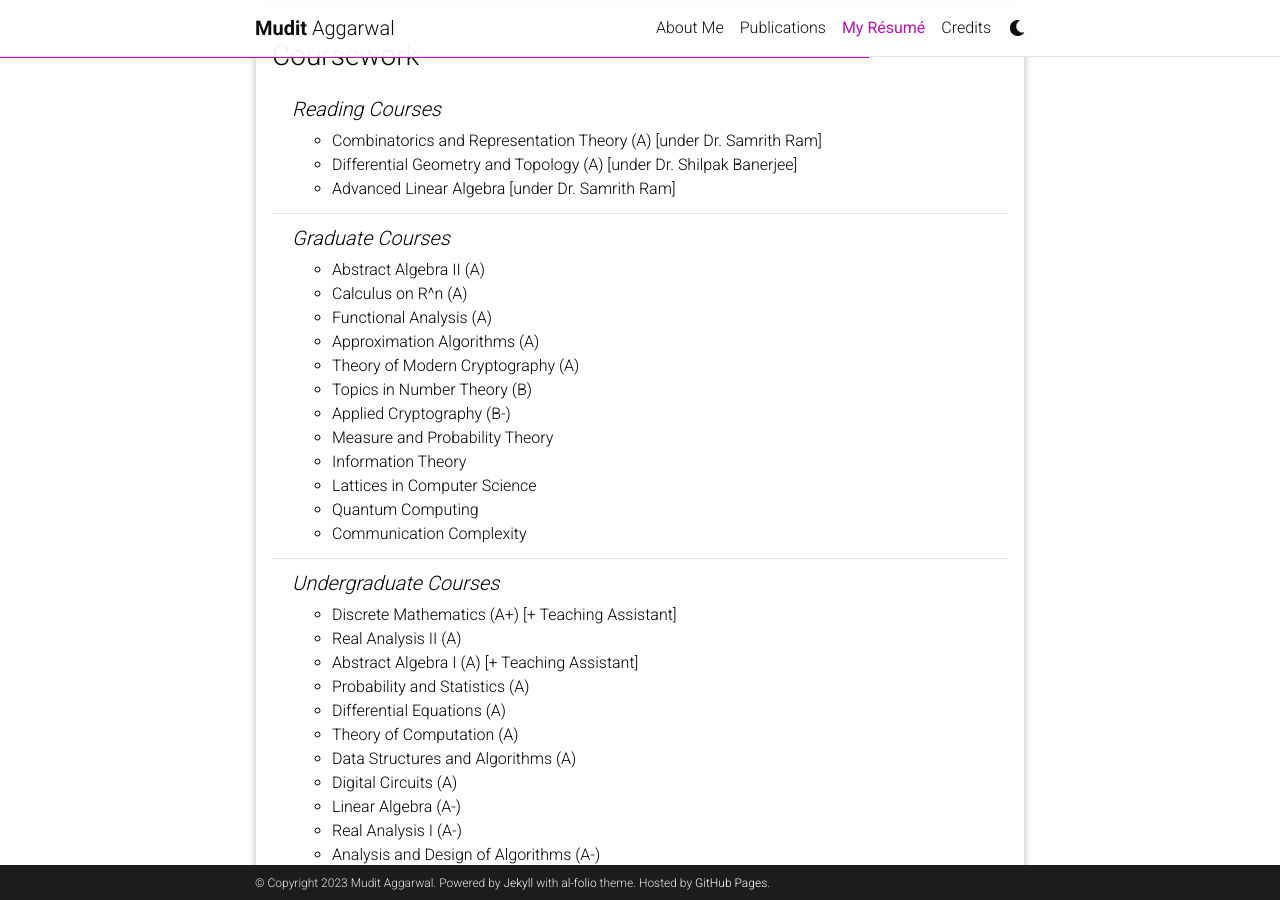
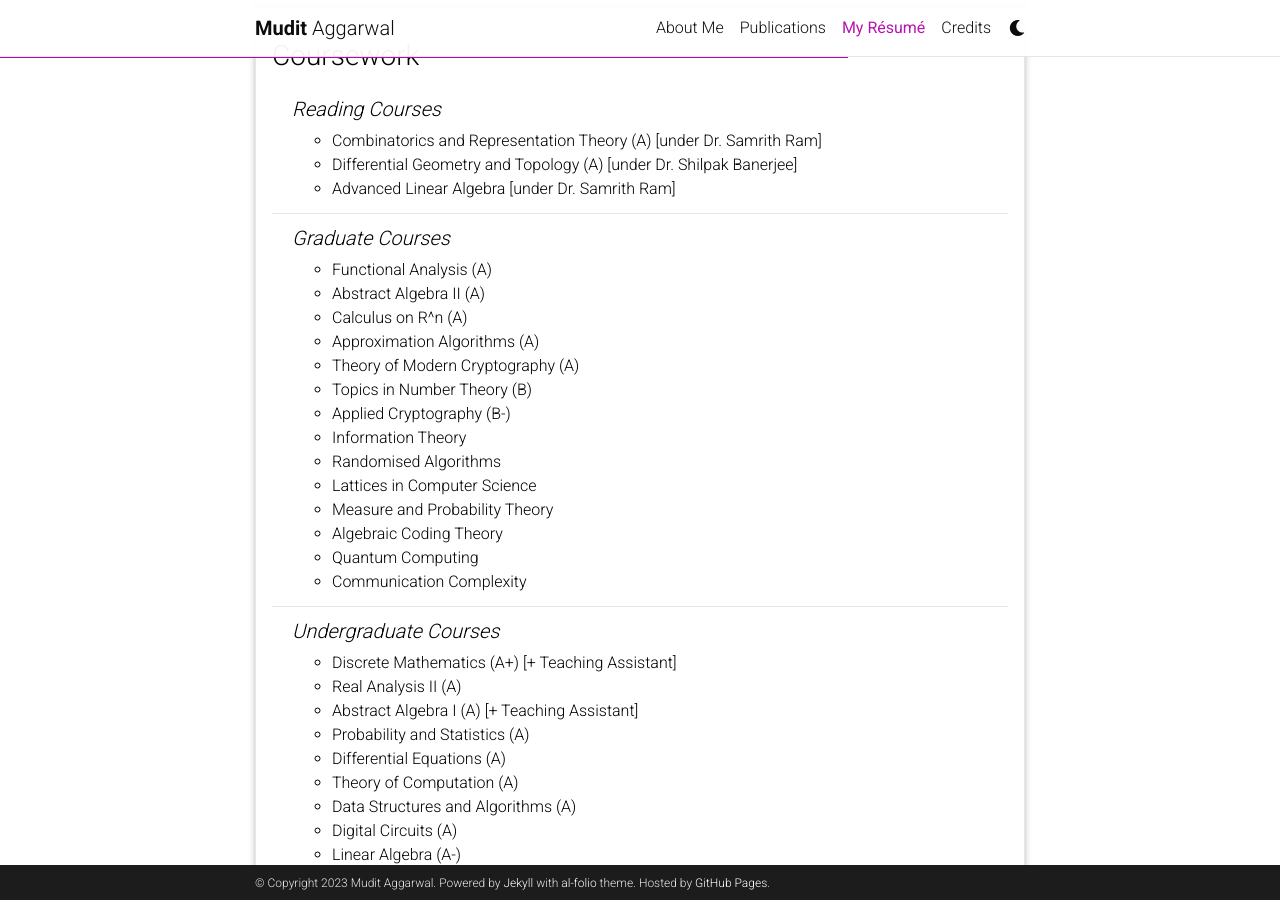
Before and after one commit to v1at0r/v1at0r.github.io, a Jekyll site: the page built from _pages/resume.md, in a window 1280 px wide and 900 px high, scrolled down 1278 px. Built offline with Jekyll 4.4.1, drawn with Linux system fonts in a browser that asks for light colours; comment, search, counter and statistics services are not loaded; a style sheet for code colours, icons or effects is not loaded.

Commit message:
Update cv.yml

```diff
--- a/_data/cv.yml
+++ b/_data/cv.yml
@@ -75,16 +75,18 @@
 
     - title: Graduate Courses
       items:
+        - Functional Analysis (A)
         - Abstract Algebra II (A)
         - Calculus on R^n (A)
-        - Functional Analysis (A)
         - Approximation Algorithms (A)
         - Theory of Modern Cryptography (A)
         - Topics in Number Theory (B)
         - Applied Cryptography (B-)
+        - Information Theory
+        - Randomised Algorithms
+        - Lattices in Computer Science
         - Measure and Probability Theory
-        - Information Theory
-        - Lattices in Computer Science
+        - Algebraic Coding Theory
         - Quantum Computing
         - Communication Complexity
 
```
